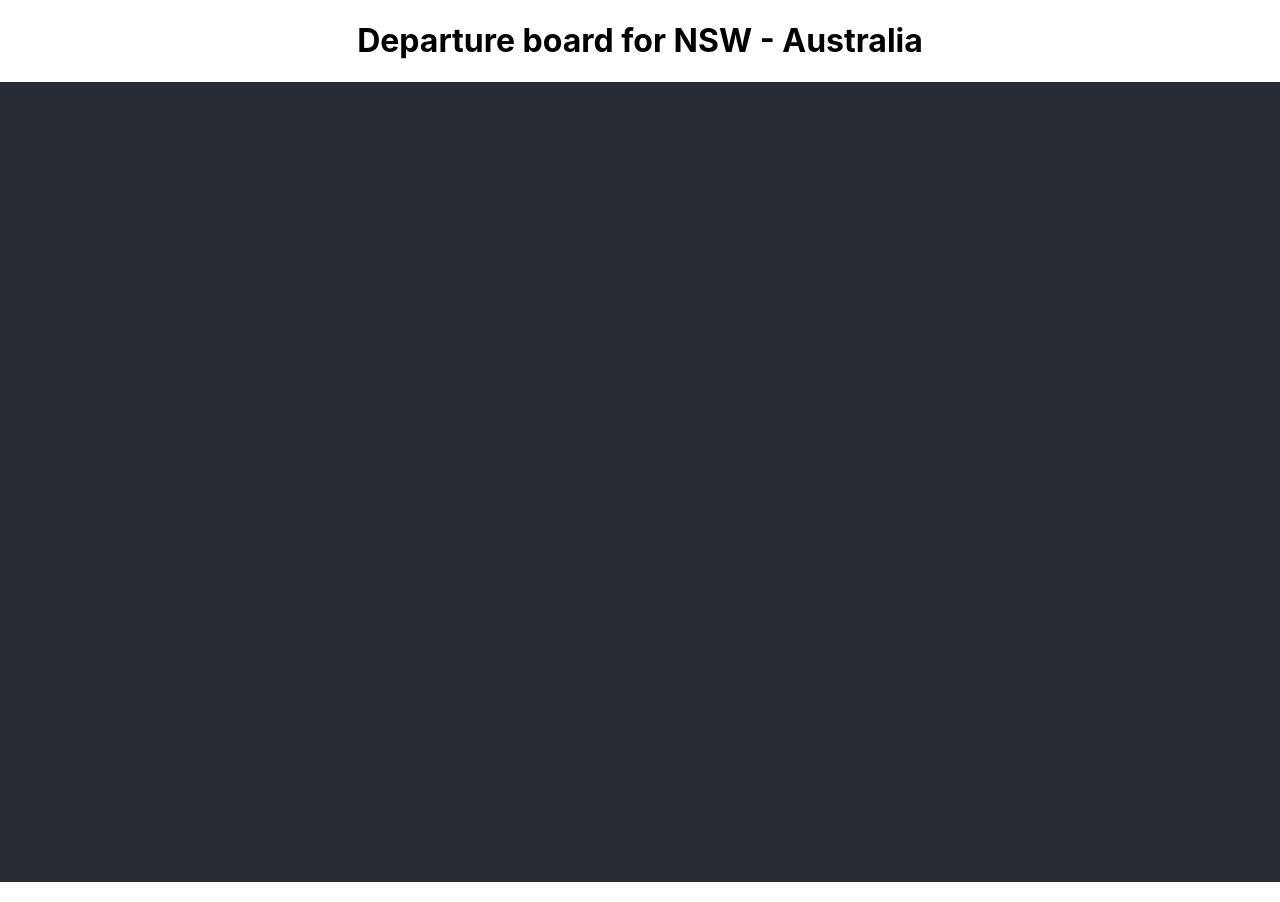
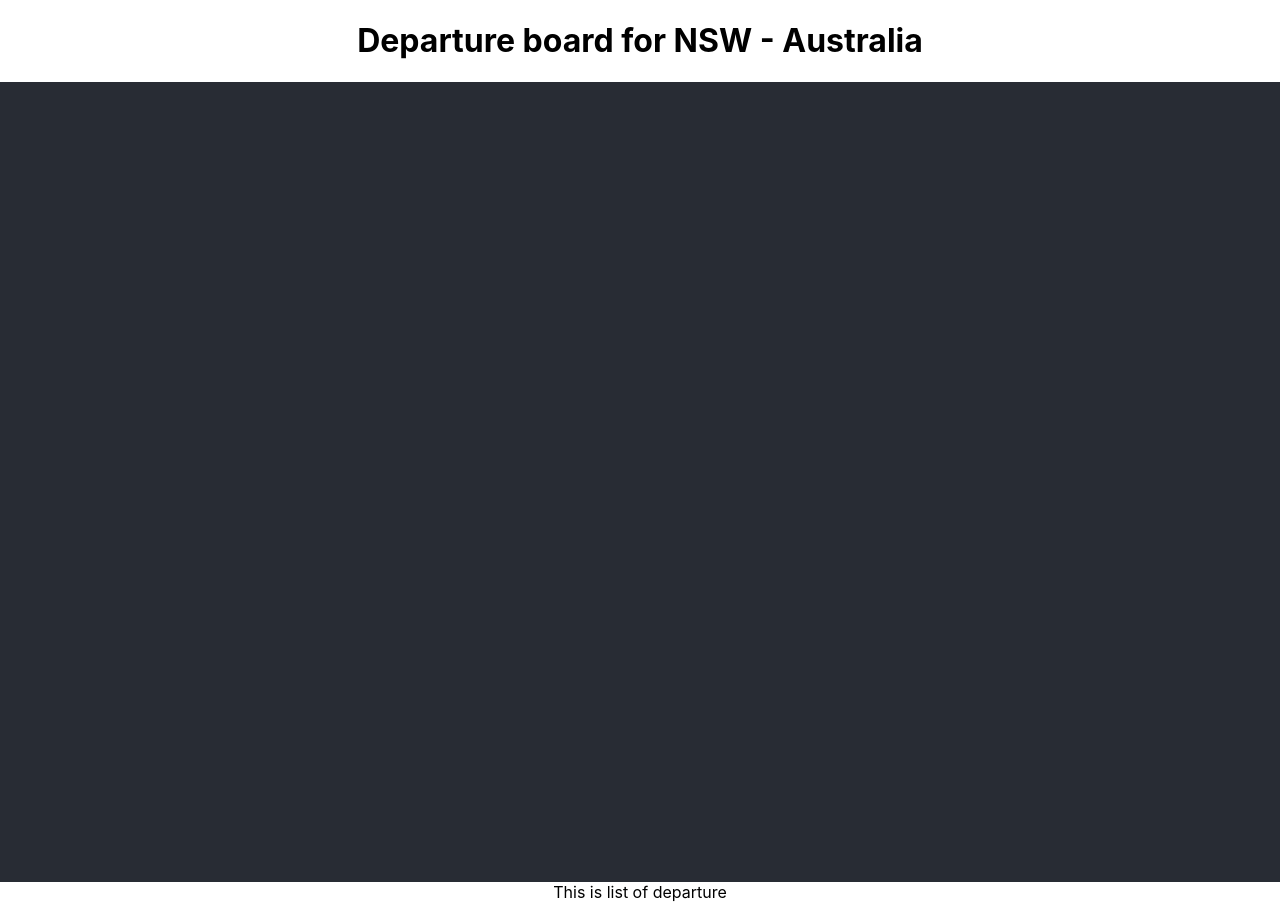
Before and after one commit to marsonparulian/tfnsw-depart, a React (Create React App) app: page / in a window 1280 px wide. Built offline with nearby package versions, Linux system fonts and the light colour scheme.

Commit message:
init: component to show list of departure

```diff
--- a/src/App.tsx
+++ b/src/App.tsx
@@ -1,4 +1,5 @@
 import React from 'react';
+import DepartureList from "./components/departure-list";
 import './App.css';
 
 function App() {
@@ -7,6 +8,9 @@ function App() {
       <h1>Departure board for NSW - Australia</h1>
       <header className="App-header">
       </header>
+      <div className="list departure-list">
+        <DepartureList />
+      </div>
     </div>
   );
 }
--- /dev/null
+++ b/src/components/departure-list.tsx
@@ -0,0 +1,15 @@
+import React from "react";
+
+/**
+ * Component to show list of departures
+*/
+export const DepartureList: React.FC = () => {
+
+    // Render
+    return (
+        <div>
+            This is list of departure
+        </div>
+    )
+}
+export default DepartureList;
```
